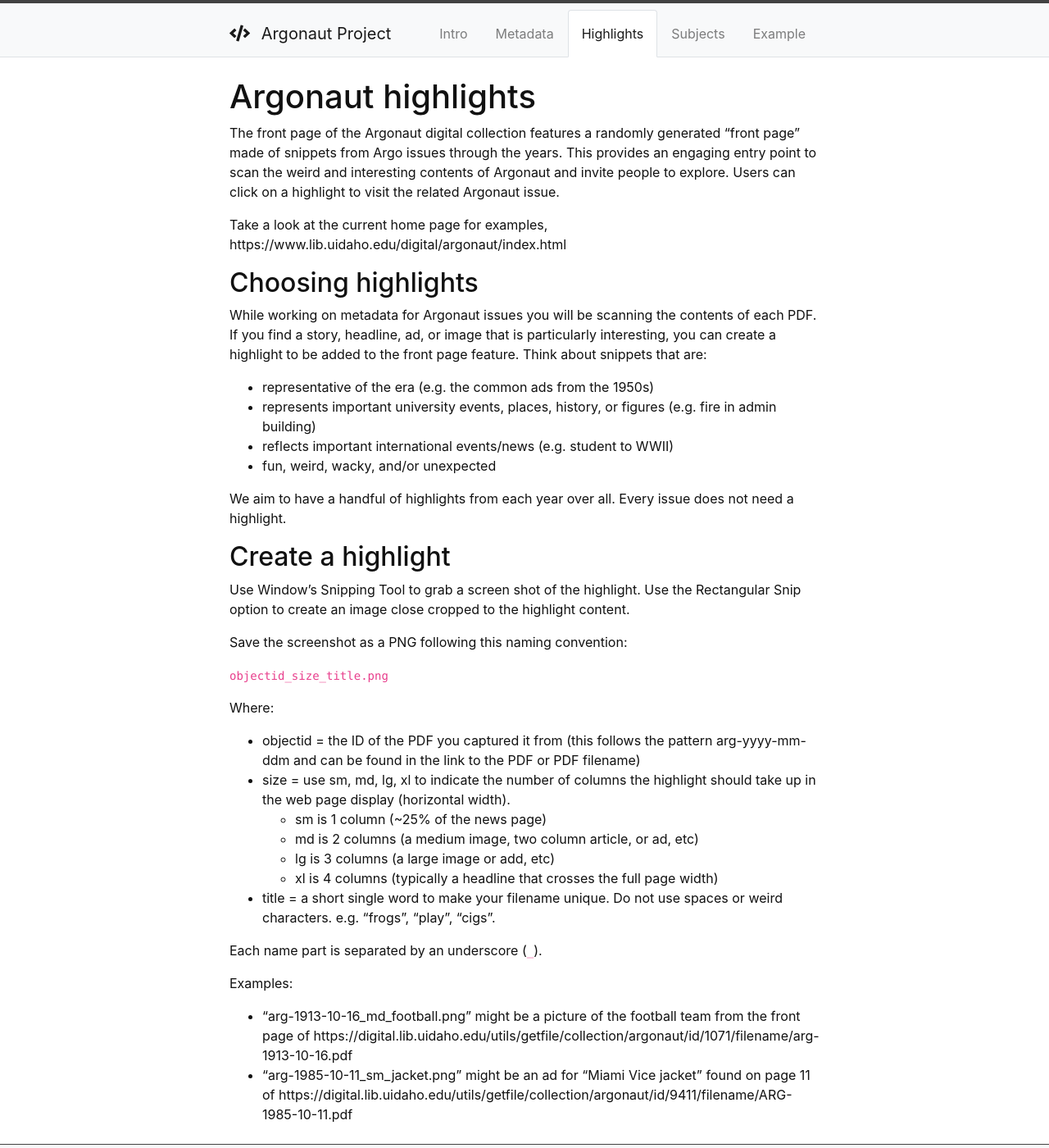
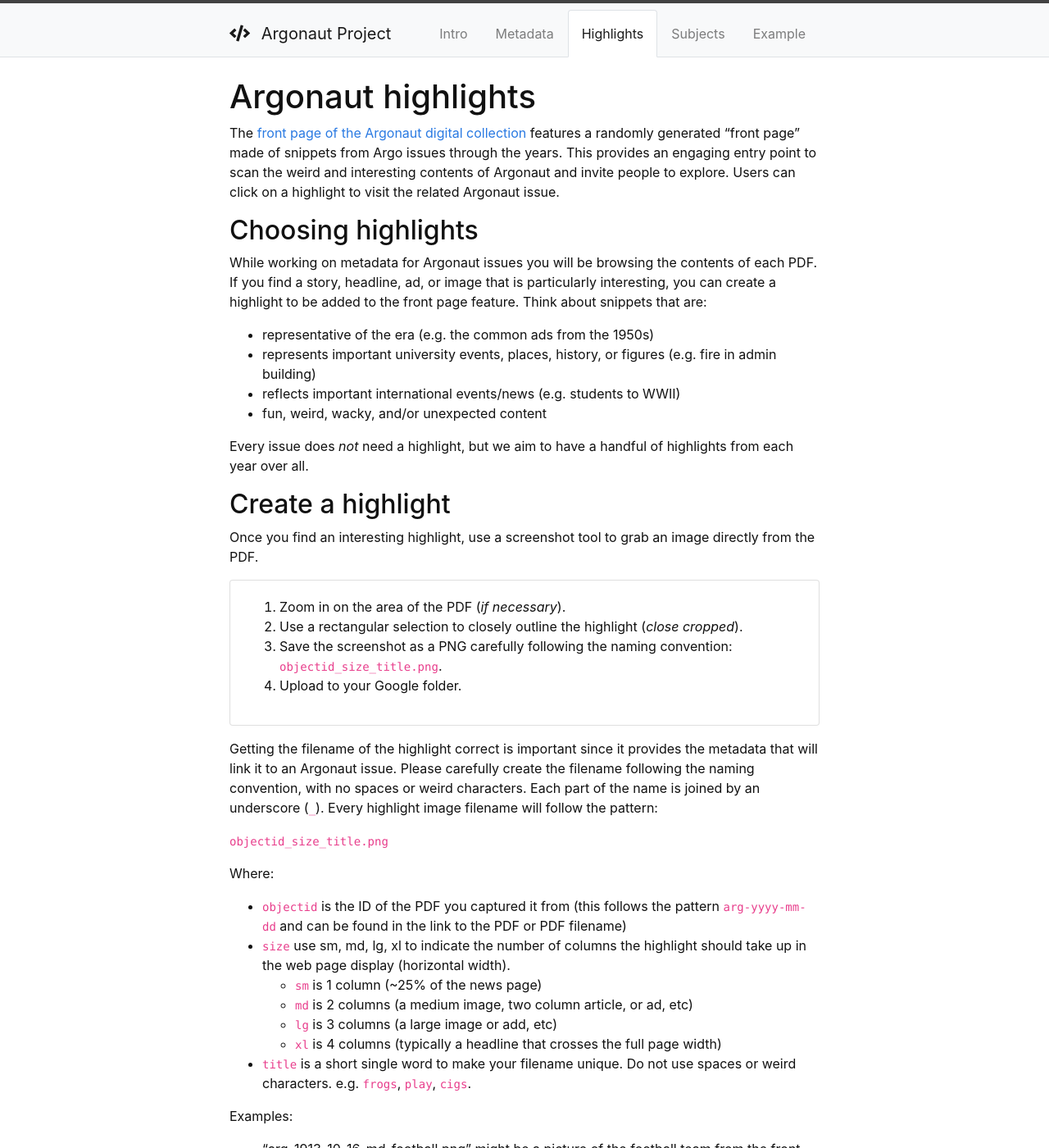
Before and after one commit to thecdil/argonaut-project, a Jekyll site: the page built from content/2-highlight.md, in a window 1280 px wide and 1400 px high. Shown: the whole window at 82% size. Built offline with Jekyll 4.4.1, drawn with Linux system fonts in a browser that asks for light colours; some of the changed text lies outside the part shown.

Commit message:
hightlights draft

```diff
--- a/content/2-highlight.md
+++ b/content/2-highlight.md
@@ -5,49 +5,58 @@ nav: true
 
 # Argonaut highlights
 
-The front page of the Argonaut digital collection features a randomly generated "front page" made of snippets from Argo issues through the years.
+The [front page of the Argonaut digital collection](https://www.lib.uidaho.edu/digital/argonaut/index.html) features a randomly generated "front page" made of snippets from Argo issues through the years.
 This provides an engaging entry point to scan the weird and interesting contents of Argonaut and invite people to explore.
 Users can click on a highlight to visit the related Argonaut issue.
 
-Take a look at the current home page for examples,
-https://www.lib.uidaho.edu/digital/argonaut/index.html
-
 ## Choosing highlights
 
-While working on metadata for Argonaut issues you will be scanning the contents of each PDF.
+While working on metadata for Argonaut issues you will be browsing the contents of each PDF.
 If you find a story, headline, ad, or image that is particularly interesting, you can create a highlight to be added to the front page feature.
 Think about snippets that are:
 
 - representative of the era (e.g. the common ads from the 1950s)
 - represents important university events, places, history, or figures (e.g. fire in admin building)
-- reflects important international events/news (e.g. student to WWII)
-- fun, weird, wacky, and/or unexpected
+- reflects important international events/news (e.g. students to WWII)
+- fun, weird, wacky, and/or unexpected content
 
-We aim to have a handful of highlights from each year over all.
-Every issue does not need a highlight.
+Every issue does *not* need a highlight, but we aim to have a handful of highlights from each year over all.
 
 ## Create a highlight
 
-Use Window's Snipping Tool to grab a screen shot of the highlight.
-Use the Rectangular Snip option to create an image close cropped to the highlight content.
+Once you find an interesting highlight, use a screenshot tool to grab an image directly from the PDF.
 
-Save the screenshot as a PNG following this naming convention:
+{% include card.md text="
+1. Zoom in on the area of the PDF (*if necessary*).
+2. Use a rectangular selection to closely outline the highlight (*close cropped*).
+3. Save the screenshot as a PNG carefully following the naming convention: `objectid_size_title.png`.
+4. Upload to your Google folder.
+" %}
+
+Getting the filename of the highlight correct is important since it provides the metadata that will link it to an Argonaut issue.
+Please carefully create the filename following the naming convention, with no spaces or weird characters.
+Each part of the name is joined by an underscore (`_`).
+Every highlight image filename will follow the pattern:
 
 `objectid_size_title.png`
 
 Where:
 
-- objectid = the ID of the PDF you captured it from (this follows the pattern arg-yyyy-mm-ddm and can be found in the link to the PDF or PDF filename)
-- size = use sm, md, lg, xl to indicate the number of columns the highlight should take up in the web page display (horizontal width).
-    - sm is 1 column (~25% of the news page)
-    - md is 2 columns (a medium image, two column article, or ad, etc)
-    - lg is 3 columns (a large image or add, etc)
-    - xl is 4 columns (typically a headline that crosses the full page width)
-- title = a short single word to make your filename unique. Do not use spaces or weird characters. e.g. "frogs", "play", "cigs".
-
-Each name part is separated by an underscore (`_`).
+- `objectid` is the ID of the PDF you captured it from (this follows the pattern `arg-yyyy-mm-dd` and can be found in the link to the PDF or PDF filename)
+- `size` use sm, md, lg, xl to indicate the number of columns the highlight should take up in the web page display (horizontal width).
+    - `sm` is 1 column (~25% of the news page)
+    - `md` is 2 columns (a medium image, two column article, or ad, etc)
+    - `lg` is 3 columns (a large image or add, etc)
+    - `xl` is 4 columns (typically a headline that crosses the full page width)
+- `title` is a short single word to make your filename unique. Do not use spaces or weird characters. e.g. `frogs`, `play`, `cigs`.
 
 Examples:
 
 - "arg-1913-10-16_md_football.png" might be a picture of the football team from the front page of https://digital.lib.uidaho.edu/utils/getfile/collection/argonaut/id/1071/filename/arg-1913-10-16.pdf
 - "arg-1985-10-11_sm_jacket.png" might be an ad for "Miami Vice jacket" found on page 11 of https://digital.lib.uidaho.edu/utils/getfile/collection/argonaut/id/9411/filename/ARG-1985-10-11.pdf
+
+## Tools
+
+- Windows: "Snipping Tool", use the "Rectangular Snip" option.
+- Mac:
+- Linux: "Screenshot", use "Select area to grab" option.
```
